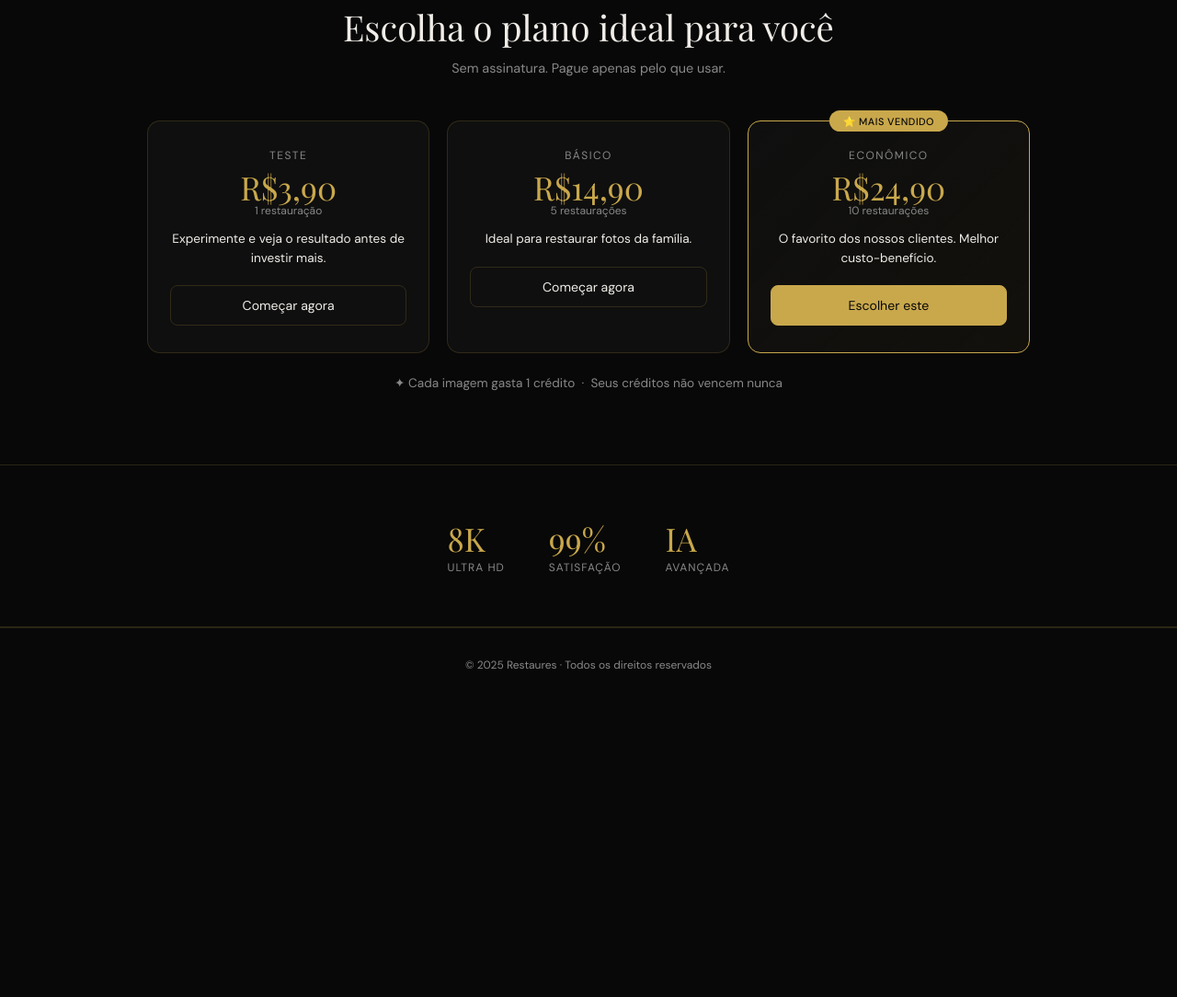
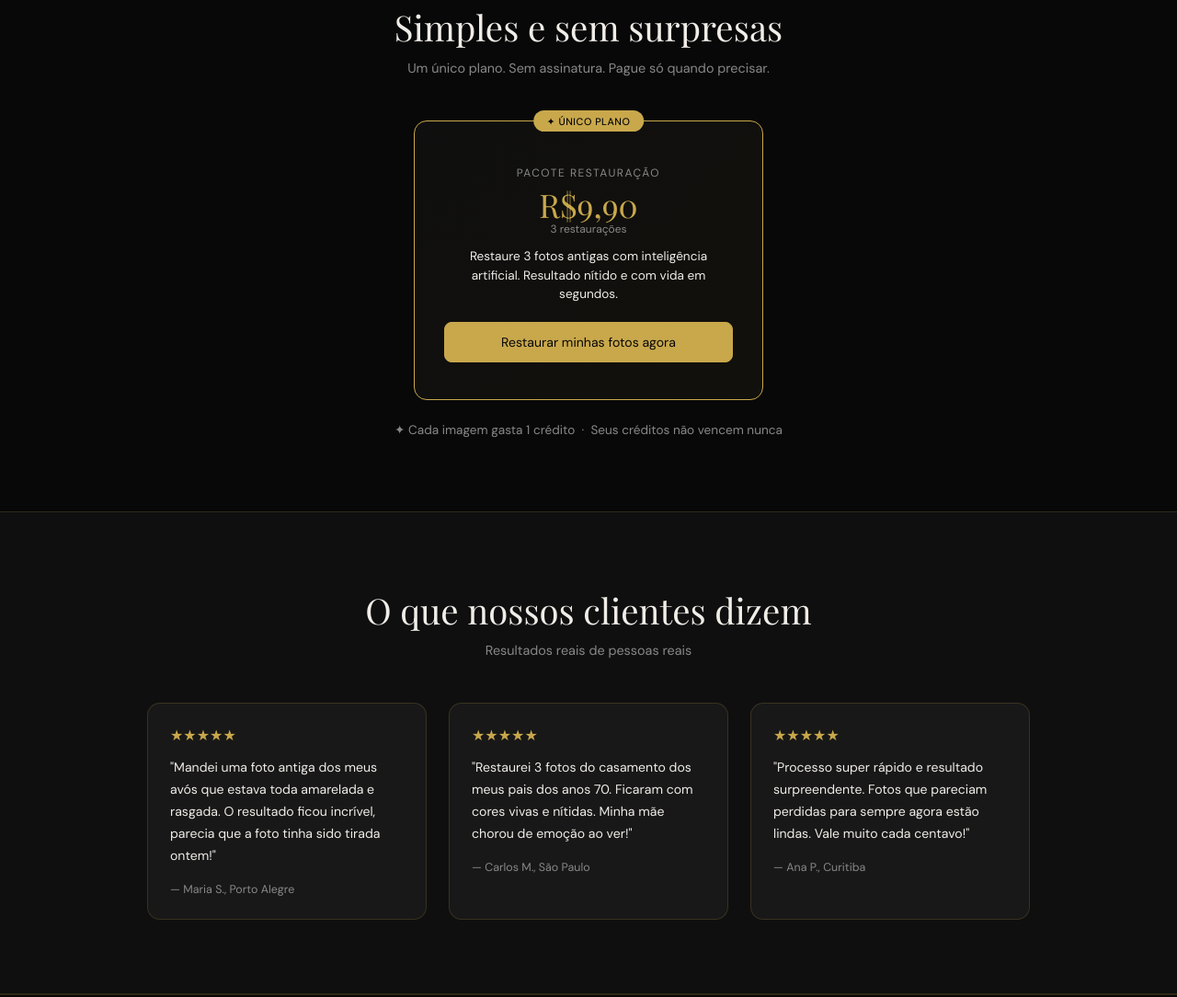
Before and after one commit to jean1903/restaures, a website: page public/index.html in a window 1280 px wide. Shown: the part 1467-2551 px from the top of the page at 92% size. Before the commit the page ends 2230 px from the top, so only its background shows below. Drawn offline with nearby package versions, Linux system fonts and the light colour scheme; a web font is replaced by a local one.

Commit message:
Update pricing section and customer testimonials

```diff
--- a/public/index.html
+++ b/public/index.html
@@ -225,34 +225,42 @@ footer{text-align:center;padding:2rem;color:var(--muted);font-size:.75rem;border
   </section>
 
   <section class="planos-section">
-    <h2 class="section-title">Escolha o plano ideal para você</h2>
-    <p class="section-sub">Sem assinatura. Pague apenas pelo que usar.</p>
-    <div class="planos-grid">
-      <div class="plano">
-        <div class="plano-nome">Teste</div>
-        <div class="plano-preco">R$3,90</div>
-        <div class="plano-periodo">1 restauração</div>
-        <div class="plano-desc">Experimente e veja o resultado antes de investir mais.</div>
-        <button class="plano-btn" onclick="comprarLanding('teste')">Começar agora</button>
+    <h2 class="section-title">Simples e sem surpresas</h2>
+    <p class="section-sub">Um único plano. Sem assinatura. Pague só quando precisar.</p>
+    <div style="max-width:380px;margin:2.5rem auto 0">
+      <div class="plano destaque" style="padding:2.5rem 2rem">
+        <div class="plano-badge">✦ ÚNICO PLANO</div>
+        <div class="plano-nome" style="margin-top:.5rem">Pacote Restauração</div>
+        <div class="plano-preco">R$9,90</div>
+        <div class="plano-periodo">3 restaurações</div>
+        <div class="plano-desc">Restaure 3 fotos antigas com inteligência artificial. Resultado nítido e com vida em segundos.</div>
+        <button class="plano-btn" onclick="iniciarJornada()" style="margin-top:1rem">Restaurar minhas fotos agora</button>
       </div>
-      <div class="plano">
-        <div class="plano-nome">Básico</div>
-        <div class="plano-preco">R$14,90</div>
-        <div class="plano-periodo">5 restaurações</div>
-        <div class="plano-desc">Ideal para restaurar fotos da família.</div>
-        <button class="plano-btn" onclick="comprarLanding('basico')">Começar agora</button>
-      </div>
-      <div class="plano destaque">
-        <div class="plano-badge">⭐ MAIS VENDIDO</div>
-        <div class="plano-nome">Econômico</div>
-        <div class="plano-preco">R$24,90</div>
-        <div class="plano-periodo">10 restaurações</div>
-        <div class="plano-desc">O favorito dos nossos clientes. Melhor custo-benefício.</div>
-        <button class="plano-btn" onclick="comprarLanding('economico')">Escolher este</button>
-      </div>
-
     </div>
     <div style="text-align:center;margin-top:1.5rem;color:var(--muted);font-size:.85rem">✦ Cada imagem gasta 1 crédito &nbsp;·&nbsp; Seus créditos não vencem nunca</div>
+  </section>
+
+
+  <section style="padding:5rem 2rem;background:var(--dark2);border-top:1px solid var(--border);border-bottom:1px solid var(--border)">
+    <h2 class="section-title">O que nossos clientes dizem</h2>
+    <p class="section-sub">Resultados reais de pessoas reais</p>
+    <div style="display:grid;grid-template-columns:repeat(auto-fit,minmax(280px,1fr));gap:1.5rem;max-width:960px;margin:0 auto">
+      <div style="background:var(--dark3);border:1px solid var(--border);border-radius:14px;padding:1.5rem">
+        <div style="color:var(--gold);font-size:1rem;margin-bottom:.8rem">★★★★★</div>
+        <p style="font-size:.88rem;color:var(--text);line-height:1.7;margin-bottom:1rem">"Mandei uma foto antiga dos meus avós que estava toda amarelada e rasgada. O resultado ficou incrível, parecia que a foto tinha sido tirada ontem!"</p>
+        <div style="font-size:.78rem;color:var(--muted)">— Maria S., Porto Alegre</div>
+      </div>
+      <div style="background:var(--dark3);border:1px solid var(--border);border-radius:14px;padding:1.5rem">
+        <div style="color:var(--gold);font-size:1rem;margin-bottom:.8rem">★★★★★</div>
+        <p style="font-size:.88rem;color:var(--text);line-height:1.7;margin-bottom:1rem">"Restaurei 3 fotos do casamento dos meus pais dos anos 70. Ficaram com cores vivas e nítidas. Minha mãe chorou de emoção ao ver!"</p>
+        <div style="font-size:.78rem;color:var(--muted)">— Carlos M., São Paulo</div>
+      </div>
+      <div style="background:var(--dark3);border:1px solid var(--border);border-radius:14px;padding:1.5rem">
+        <div style="color:var(--gold);font-size:1rem;margin-bottom:.8rem">★★★★★</div>
+        <p style="font-size:.88rem;color:var(--text);line-height:1.7;margin-bottom:1rem">"Processo super rápido e resultado surpreendente. Fotos que pareciam perdidas para sempre agora estão lindas. Vale muito cada centavo!"</p>
+        <div style="font-size:.78rem;color:var(--muted)">— Ana P., Curitiba</div>
+      </div>
+    </div>
   </section>
 
   <div class="stats">
@@ -302,9 +310,14 @@ footer{text-align:center;padding:2rem;color:var(--muted);font-size:.75rem;border
 
     <div id="planosArea">
       <div style="font-family:'Playfair Display',serif;font-size:1rem;margin-bottom:1rem;text-align:center">Adquira créditos para continuar:</div>
-      <div class="planos-mini">
-        <div class="plano-mini" onclick="comprarPlano('teste')">
-          <div class="pm-nome">Teste</div>
+      <div class="planos-mini" style="grid-template-columns:1fr">
+        <div class="plano-mini destaque-mini" onclick="comprarPlano('basico')" style="padding:1.2rem">
+          <div class="pm-badge">✦ ÚNICO PLANO</div>
+          <div class="pm-nome">Pacote Restauração</div>
+          <div class="pm-preco">R$9,90</div>
+          <div class="pm-imgs">3 restaurações</div>
+        </div>
+      </div>
           <div class="pm-preco">R$3,90</div>
           <div class="pm-imgs">1 restauração</div>
         </div>
```
